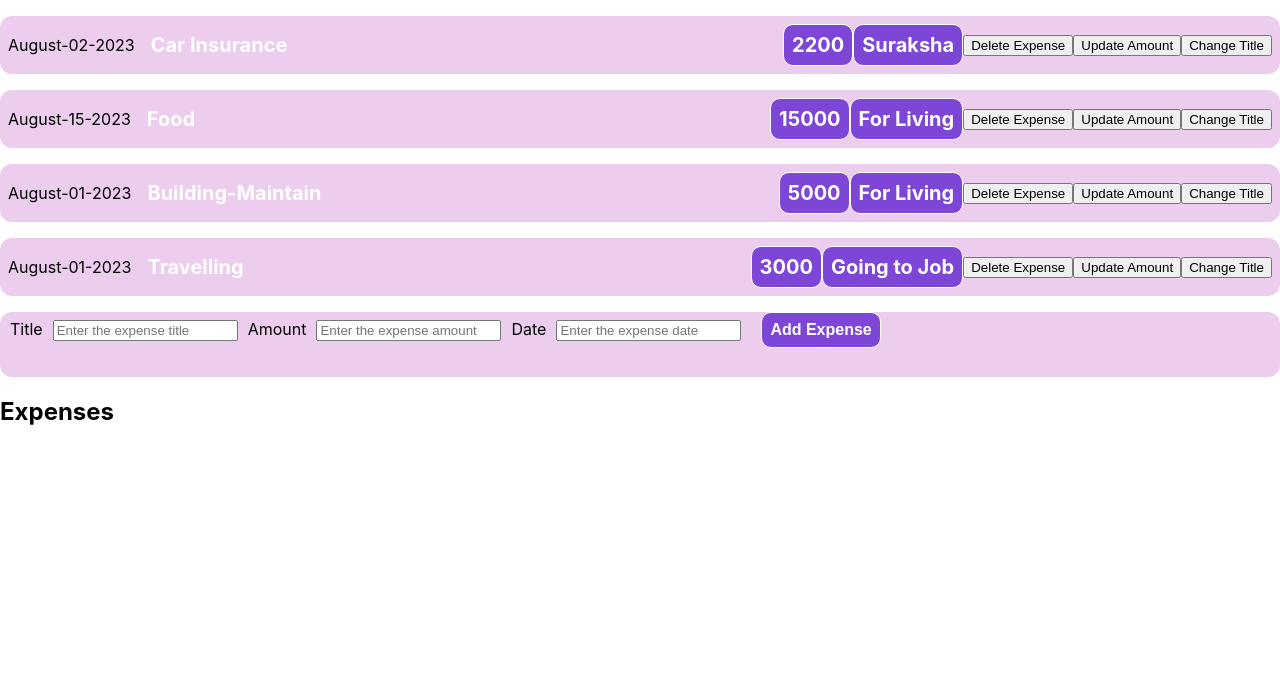
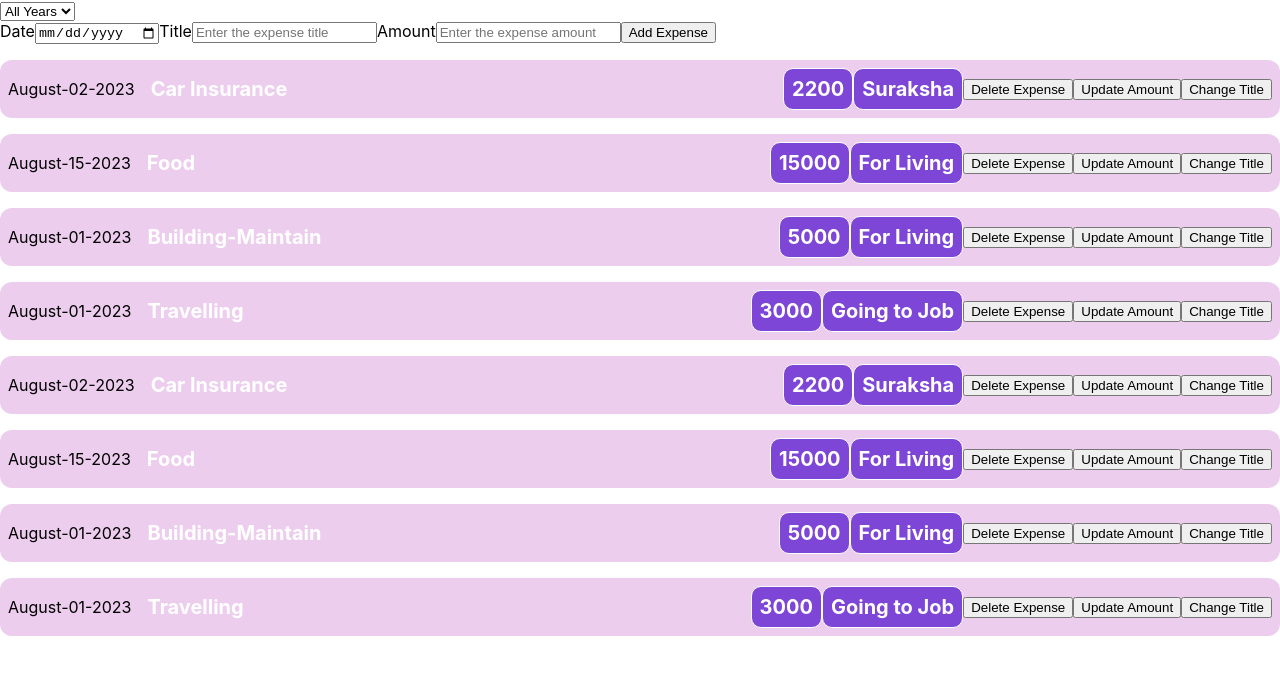
Before and after one commit to knawaz8585/ProReact1, a React (Create React App) app: page / in a window 1280 px wide. Shown: the top 674 px of the page. Built offline with nearby package versions, Linux system fonts and the light colour scheme.

Commit message:
Add Filter Function Not Work Properly

```diff
--- a/package.json
+++ b/package.json
@@ -6,6 +6,7 @@
     "@testing-library/jest-dom": "^5.16.5",
     "@testing-library/react": "^13.4.0",
     "@testing-library/user-event": "^13.5.0",
+    "moment": "^2.29.4",
     "react": "^18.2.0",
     "react-dom": "^18.2.0",
     "react-scripts": "5.0.1",
--- a/src/App.js
+++ b/src/App.js
@@ -1,6 +1,7 @@
 import ExpenseItem from "./Components/ExpenseItem";
 import React, { useState } from 'react';
 import ExpenseForm from "./Components/ExpenseForm";
+
 
 function App() {
   const [expenses, setExpenses] = useState([
@@ -62,9 +63,43 @@ function App() {
       })
     );
   };
+  const [selectedYear, setSelectedYear] = useState('');
+  const handleYearFilterChange = (event) => {
+    setSelectedYear(event.target.value);
+  };
+  const filteredExpenses = expenses.filter((expense) => {
+    if (selectedYear === '') {
+
+      return true;
+    }
+
+    return expense.Date.getFullYear() === parseInt(selectedYear);
+  });
 
   return (
     <>
+      <select value={selectedYear} onChange={handleYearFilterChange}>
+        <option value="">All Years</option>
+        <option value="2023">2023</option>
+        <option value="2022">2022</option>
+        <option value="2021">2021</option>
+        <option value="2020">2020</option>
+        <option value="2019">2019</option>
+      </select>
+      <ExpenseForm />
+      {filteredExpenses.map((expense) => (
+        <ExpenseItem
+          key={expense.id}
+          id={expense.id}
+          title={expense.title}
+          Amount={expense.Amount}
+          Date={expense.Date}
+          LocationOfExpenditure={expense.LocationOfExpenditure}
+          onDelete={handleDeleteExpense}
+          onAmount={handleAmountUpdate}
+          onTitleChange={handleTitleChange}
+        />
+      ))}
       {expenses.map((expense) => (
         <ExpenseItem
           key={expense.id}
@@ -76,11 +111,10 @@ function App() {
           onDelete={handleDeleteExpense}
           onAmount={handleAmountUpdate}
           onTitleChange={handleTitleChange}
-
         />
 
       ))}
-      <ExpenseForm />
+
     </>
   );
 }
--- a/src/Components/ExpenseDate.js
+++ b/src/Components/ExpenseDate.js
@@ -1,4 +1,4 @@
-/*import React from 'react'*/
+import React from 'react'
 
 
 export default function ExpenseDate(props) {
--- a/src/Components/ExpenseForm.css
+++ b/src/Components/ExpenseForm.css
@@ -1,21 +1,22 @@
-.form {
+.input-box {
+    display: flex;
+    align-items: center;
+    box-shadow: 0 2px 8px rgba (0, 0, 0, 0.25);
+    padding: 1px;
+    margin: 1rem 0;
+    border-radius: 12px;
     background-color: #b4b4;
-    margin-top: 5px;
-    border-radius: 12px;
-    height: 65px;
+}
 
-
-
+.title {
+    margin-left: 20px;
+    margin-right: 1000px;
+    color: white;
+    font-weight: bold;
 
 }
 
-label {
-    color: black;
-    margin: 10px;
-
-}
-
-.AddButton {
+.amount {
     font-size: 1rem;
     font-weight: bold;
     color: white;
@@ -23,5 +24,4 @@ label {
     border: 1px solid white;
     padding: 0.5rem;
     border-radius: 10px;
-    margin-left: 20px;
 }
--- a/src/Components/ExpenseForm.js
+++ b/src/Components/ExpenseForm.js
@@ -1,11 +1,17 @@
 import React, { useState } from 'react';
 import './ExpenseForm.css';
+
+
+
 
 export default function ExpenseForm() {
     const [expenses, setExpenses] = useState([]);
     const [title, setTitle] = useState('');
     const [amount, setAmount] = useState('');
     const [date, setDate] = useState('');
+
+
+
 
     const handleTitleChange = (event) => {
         setTitle(event.target.value);
@@ -34,28 +40,29 @@ export default function ExpenseForm() {
 
     return (
         <div>
+
+
             <div className='form'>
+
+
+                <label htmlFor="dateInput">Date</label>
+                <input type="date" id="dateInput" placeholder="Enter the expense date" value={date} onChange={handleDateChange} />
+
                 <label htmlFor="titleInput">Title</label>
-                <input
-                    type="text" id="titleInput" placeholder="Enter the expense title" value={title} onChange={handleTitleChange} />
+                <input type="text" id="titleInput" placeholder="Enter the expense title" value={title} onChange={handleTitleChange} />
 
                 <label htmlFor="amountInput">Amount</label>
-                <input type="text" id="amountInput" placeholder="Enter the expense amount" value={amount} onChange={handleAmountChange} />
-
-                <label htmlFor="dateInput">Date</label>
-                <input type="text" id="dateInput" placeholder="Enter the expense date" value={date} onChange={handleDateChange} />
+                <input type="Number" id="amountInput" placeholder="Enter the expense amount" value={amount} onChange={handleAmountChange} />
 
 
                 <button className="AddButton" onClick={handleAddExpense}>Add Expense</button>
+
             </div>
 
             <div className='expenses'>
-                <h2>Expenses</h2>
                 {expenses.map((expense, index) => (
                     <div key={index}>
-                        <p>Title: {expense.title}</p>
-                        <p>Amount: {expense.amount}</p>
-                        <p>Date: {expense.date}</p>
+                        <p className='input-box'> <p className='date'> {expense.date}</p> <p className='title'>{expense.title}</p> <p className='amount'>{expense.amount}</p>  </p>
                     </div>
                 ))}
             </div>
--- a/src/text.js
+++ b/src/text.js
@@ -20,4 +20,4 @@ const amountupdate = () => {
     props.onAmount(props.id)
 };
 
-<button onClick={amountupdate}>Update Amount</button
+<button onClick={amountupdate}>Update Amount</button>
```
Also changed, not shown: src/Components/Filter.js (added, +24 -0 lines), src/Components/Filter.css (added), 1 other file (tests, documents, lock files or other folders).
